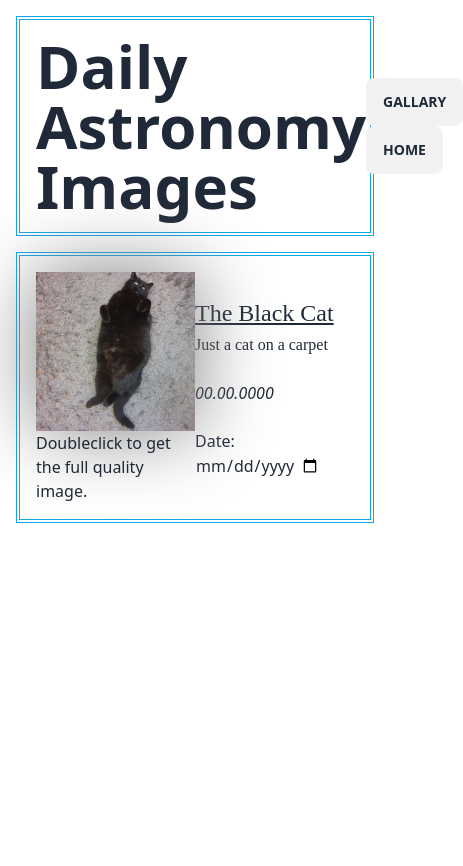
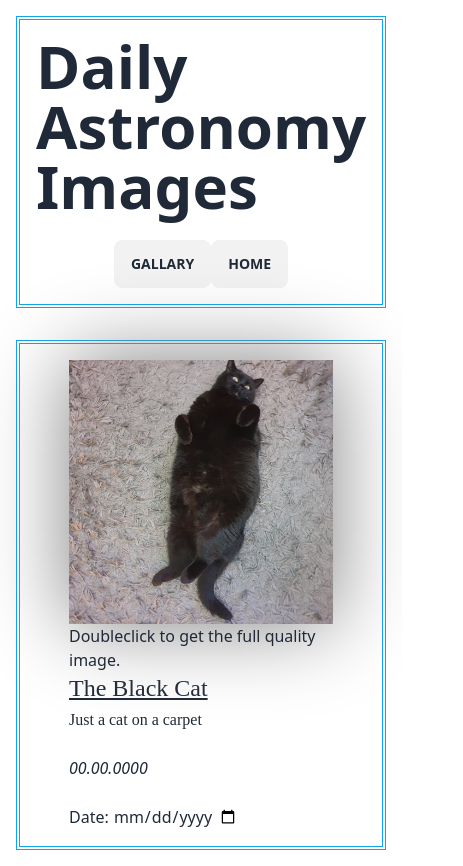
Before and after one commit to Fini04/apod, a Svelte app: page / in a window 390 px wide. Shown: the whole page, 463 px wide, since content can reach past the window. Before the commit the page ends 844 px from the top, so only its background shows below. Built offline with nearby package versions, Linux system fonts and the light colour scheme; no server answers; a web font is replaced by a local one.

Commit message:
added small display support

```diff
--- a/src/App.svelte
+++ b/src/App.svelte
@@ -1,5 +1,5 @@
 <script lang="ts">
-  import Router, { location, link } from "svelte-spa-router";
+  import Router from "svelte-spa-router";
   import Home from "./components/pages/Main.svelte";
   import Gallary from "./components/pages/Gallary.svelte";
   import About from "./components/pages/About.svelte";
@@ -22,6 +22,7 @@
   img.set(fallback);
   imgArray.set([fallback]);
 
+  //TODO - Put all the API-request code in extra file
   let request: string = `https://api.nasa.gov/planetary/apod?&api_key=${
     import.meta.env.VITE_API_KEY
   }&date=${getCurrentDate()}`;
@@ -44,6 +45,7 @@
   }
 </script>
 
+<div>
   <Headerbar />
   <main>
     <Router
@@ -55,3 +57,23 @@
     />
   </main>
   <!-- <Footer /> -->
+</div>
+
+<style>
+  div {
+    display: grid;
+    grid:
+      "h"
+      "m"
+      "f";
+  }
+  Headerbar {
+    grid-area: h;
+  }
+  main {
+    grid-area: m;
+  }
+  Footer {
+    grid-area: f;
+  }
+</style>
--- a/src/components/layout/Headerbar.svelte
+++ b/src/components/layout/Headerbar.svelte
@@ -1,13 +1,51 @@
-<header
-  id="wrapper"
-  class="p-4 m-4 flex justify-between items-center border-double border-4 border-sky-500"
->
+<script>
+  import { link } from "svelte-spa-router";
+</script>
+
+<header class="p-4 m-4 border-double border-4 border-sky-500">
   <h1 class="text-6xl font-bold font-space-mono">Daily Astronomy Images</h1>
   <nav class="">
-    <a href="/#/Gallary" class="btn">Gallary</a>
-    <a href="/#/" class="btn">Home</a>
+    <a use:link href="/Gallary" class="btn">Gallary</a>
+    <a use:link href="/" class="btn">Home</a>
   </nav>
 </header>
 
 <style lang="css">
+  header {
+    display: grid;
+    grid: "t n";
+  }
+
+  h1 {
+    grid-area: t;
+    /* margin-bottom: 1.5rem; */
+  }
+
+  @media screen and (max-width: 992px) {
+    header {
+      display: grid;
+      grid:
+        "t"
+        "n";
+    }
+
+    nav {
+      grid-area: n;
+
+      margin: auto;
+    }
+
+    h1 {
+      /* grid-area: t; */
+      margin-bottom: 1.5rem;
+    }
+  }
+
+  nav {
+    grid-area: n;
+
+    display: flex;
+    justify-content: flex-end;
+    align-items: center;
+  }
 </style>
--- a/src/components/pages/Main.svelte
+++ b/src/components/pages/Main.svelte
@@ -14,17 +14,14 @@
   }
 </script>
 
-<div
-  id="wrapper"
-  class="p-4 m-4 flex justify-between items-center border-double border-4 border-sky-500"
->
-  <article class="basis-1/2">
+<div id="wrapper" class="p-4 m-4 border-double border-4 border-sky-500">
+  <article id="apodPicture" class="basis-1/2">
     <div class="card">
       <Image src={$img?.url} hdsrc={$img?.hdurl} />
       Doubleclick to get the full quality image.
     </div>
   </article>
-  <article class="basis-1/2">
+  <article id="apodData" class="basis-1/2">
     <h1 class="mb-1 text-2xl font-strait underline">
       {$img?.title}
     </h1>
@@ -52,4 +49,30 @@
     flex-direction: column;
     align-items: center;
   }
+
+  #wrapper {
+    display: grid;
+    grid: "p t";
+  }
+
+  @media screen and (max-width: 992px) {
+    #wrapper {
+      display: grid;
+      grid:
+        "p"
+        "t";
+    }
+  }
+  #apodPicture {
+    grid-area: p;
+
+    width: 80%;
+    margin: auto;
+  }
+  #apodData {
+    grid-area: t;
+
+    width: 80%;
+    margin: auto;
+  }
 </style>
```
Lines whose indentation alone changed are shown as unchanged.
